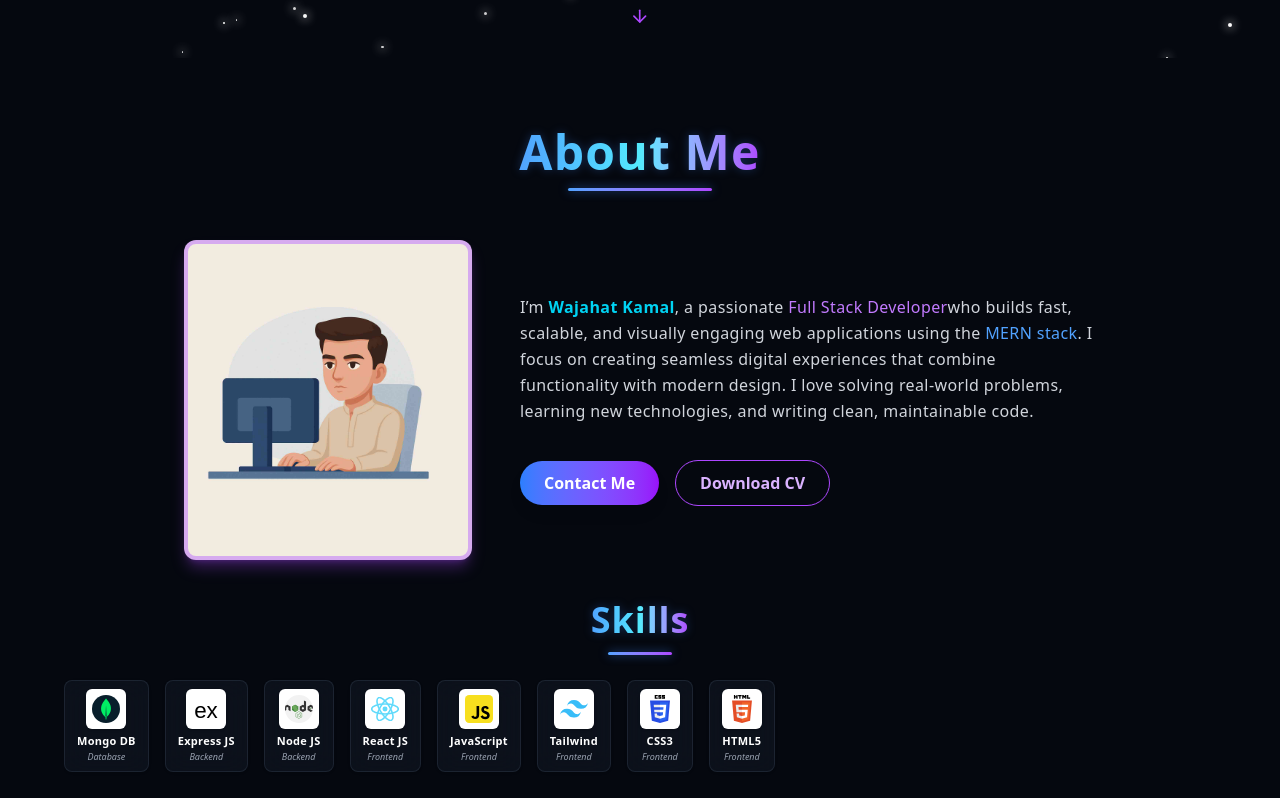
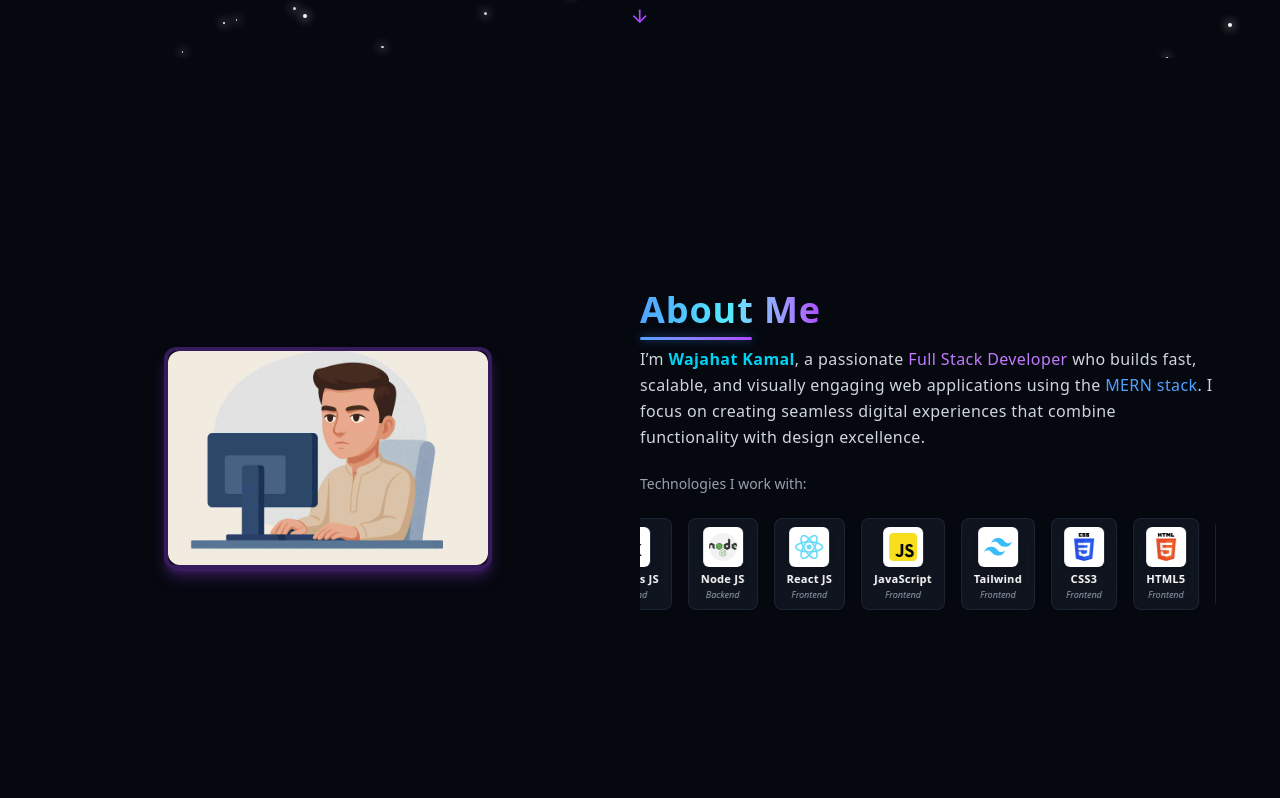
Before and after one commit to wajahat-kamal/Dev-Portfolio, a React (Vite) app: page / in a window 1280 px wide. Shown: the part 742-1540 px from the top of the page. Built offline with nearby package versions, Linux system fonts and the light colour scheme.

Commit message:
Refactor AboutSection and SkillsSection components: update layout and styling for improved visual appeal, enhance text clarity, and implement an infinite sliding animation for skills display.

```diff
--- a/src/components/AboutSection.jsx
+++ b/src/components/AboutSection.jsx
@@ -7,76 +7,44 @@ export const AboutSection = () => {
   return (
     <section
       id="about"
-      className="relative min-h-screen flex flex-col items-center justify-center px-4 sm:px-8 md:px-16 py-16"
+      className="relative min-h-screen flex flex-col items-center justify-center px-6 sm:px-8 md:px-16 py-20 text-white"
     >
-      {/* ====== Heading ====== */}
-      <h2 className="text-4xl md:text-5xl font-extrabold text-center mb-16 relative">
-        <span className="bg-gradient-to-r from-blue-400 via-cyan-300 to-purple-500 bg-clip-text text-transparent tracking-wide drop-shadow-[0_0_5px_rgba(59,130,246,0.3)]">
-          About Me
-        </span>
-        <span className="absolute bottom-[-15px] left-1/2 -translate-x-1/2 w-36 h-[3px] bg-gradient-to-r from-blue-400 to-purple-500 rounded-full shadow-[0_0_10px_rgba(59,130,246,0.6)]"></span>
-      </h2>
-
-      {/* ====== Image Left / Text Right ====== */}
-      <div className="flex flex-col md:flex-row items-center justify-center gap-12 w-full">
+      <div className="flex flex-col md:flex-row items-center justify-between gap-12 w-full max-w-6xl">
         {/* ====== Image Section ====== */}
-        <div
-          className="flex justify-center items-center w-full md:w-72 h-80 bg-[#F2ECE0] rounded-xl border-4 border-purple-500/40  shadow-lg shadow-purple-500/30 transition-all duration-500
-                 hover:scale-105 hover:shadow-purple-500/50 group"
-        >
-          <div className="relative">
+        <div className="flex justify-center items-center w-full md:w-1/2">
+          <div className="relative group rounded-xl border-4 border-purple-500/30 overflow-hidden shadow-lg shadow-purple-500/30 transition-all duration-500 hover:scale-105 hover:shadow-purple-500/50">
             <img
               src={portfolioImg}
               alt="Wajahat Kamal"
-              className="w-44 sm:w-56 md:w-64 lg:w-72 h-auto
-                "
+              className="w-60 sm:w-64 md:w-72 lg:w-80 h-auto rounded-xl object-cover"
             />
-
-            {/* Gradient Glow Overlay */}
-            <div
-              className="absolute inset-0 rounded-xl bg-gradient-to-tr from-purple-500/20 to-blue-400/20
-                    opacity-0 group-hover:opacity-100 blur-xl transition-opacity duration-500"
-            ></div>
+            <div className="absolute inset-0 rounded-xl bg-gradient-to-tr from-purple-500/20 to-blue-400/20 opacity-0 group-hover:opacity-100 blur-xl transition-opacity duration-500"></div>
           </div>
         </div>
 
-        {/* ====== Text Content ====== */}
-        <div className="max-w-xl w-full text-center md:text-left space-y-5 md:w-1/2">
+        {/* ====== Text Section ====== */}
+        <div className="max-w-xl md:w-1/2 text-center md:text-left space-y-4">
+          <h2 className="text-3xl md:text-4xl font-extrabold relative inline-block">
+            <span className="bg-gradient-to-r from-blue-400 via-cyan-300 to-purple-500 bg-clip-text text-transparent tracking-wide">
+              About Me
+            </span>
+            <span className="absolute bottom-[-10px] left-0 w-28 h-[3px] bg-gradient-to-r from-blue-400 to-purple-500 rounded-full shadow-[0_0_10px_rgba(59,130,246,0.6)]"></span>
+          </h2>
+
           <p className="text-gray-300 text-[15px] md:text-base leading-relaxed tracking-wide">
-            I’m{" "}
-            <span className="font-semibold text-cyan-400">Wajahat Kamal</span>,
-            a passionate{" "}
-            <span className="text-purple-400">Full Stack Developer</span>
-            who builds fast, scalable, and visually engaging web applications
-            using the <span className="text-blue-400">MERN stack</span>. I focus
-            on creating seamless digital experiences that combine functionality
-            with modern design. I love solving real-world problems, learning new
-            technologies, and writing clean, maintainable code.
+            I’m <span className="font-semibold text-cyan-400">Wajahat Kamal</span>, a
+            passionate <span className="text-purple-400">Full Stack Developer</span> who
+            builds fast, scalable, and visually engaging web applications using the{" "}
+            <span className="text-blue-400">MERN stack</span>. I focus on creating seamless
+            digital experiences that combine functionality with design excellence.
           </p>
 
-          <div className="flex flex-wrap items-center justify-center md:justify-start gap-4 pt-4">
-            <button className="px-6 py-2.5 rounded-full font-semibold text-sm sm:text-base bg-gradient-to-r from-blue-500 to-purple-600 text-white shadow-lg hover:shadow-[0_0_15px_rgba(59,130,246,0.6)] hover:scale-105 transition-transform duration-300">
-              Contact Me
-            </button>
-
-            <button className="px-6 py-2.5 rounded-full font-semibold text-sm sm:text-base border border-purple-500 text-purple-300 hover:bg-purple-600/20 hover:scale-105 transition-transform duration-300">
-              Download CV
-            </button>
+          <div className="mt-6">
+            <p className="text-sm text-gray-400 mb-2">
+              Technologies I work with:
+            </p>
+            <SkillsSection />
           </div>
-        </div>
-      </div>
-
-      {/* ====== Skills Section ====== */}
-      <div className="mt-10 w-full">
-        <h2 className="text-3xl md:text-4xl font-extrabold text-center mb-6 relative">
-          <span className="bg-gradient-to-r from-blue-400 via-cyan-300 to-purple-500 bg-clip-text text-transparent tracking-wide drop-shadow-[0_0_5px_rgba(59,130,246,0.3)]">
-            Skills
-          </span>
-          <span className="absolute bottom-[-15px] left-1/2 -translate-x-1/2 w-16 h-[3px] bg-gradient-to-r from-blue-400 to-purple-500 rounded-full shadow-[0_0_10px_rgba(59,130,246,0.6)]"></span>
-        </h2>
-
-        <div className="flex justify-center">
-          <SkillsSection />
         </div>
       </div>
     </section>
--- a/src/components/SkillsSection.jsx
+++ b/src/components/SkillsSection.jsx
@@ -1,18 +1,21 @@
+"use client";
 import React from "react";
 import { skills } from "../assets/Data";
 
 function SkillsSection() {
   return (
-    <div className="overflow-hidden w-full py-4">
-      {/* Outer container with animation */}
-      <div className="flex gap-4 w-max">
-        {/* First copy */}
-        {skills.map((skill, index) => (
+    <div className="w-full overflow-hidden py-4">
+      {/* Infinite sliding animation container */}
+      <div className="flex animate-slide gap-4 w-max">
+        {[...skills, ...skills].map((skill, index) => (
           <div
             key={index}
-            className="group flex flex-col items-center justify-center gap-1 rounded-lg border border-gray-700/40 bg-gray-800/30 backdrop-blur-md shadow-sm transition-all duration-300 hover:scale-105 hover:shadow-md hover:border-blue-500/60 hover:bg-gray-800/50 py-2 px-3"
+            className="group flex flex-col items-center justify-center gap-1 rounded-lg border border-gray-700/40
+                       bg-gray-800/40 backdrop-blur-md shadow-sm py-2 px-3 transition-all duration-300
+                       hover:scale-105 hover:shadow-md hover:border-blue-500/60 hover:bg-gray-800/60"
           >
-            <div className="w-10 h-10 flex items-center justify-center bg-white rounded-md shadow-sm group-hover:shadow-blue-500/30 transition-all duration-300">
+            <div className="w-10 h-10 flex items-center justify-center bg-white rounded-md shadow-sm
+                            group-hover:shadow-blue-500/30 transition-all duration-300">
               <img
                 src={skill.image}
                 alt={skill.name}
@@ -23,13 +26,27 @@ function SkillsSection() {
               <h4 className="text-[11px] font-semibold text-white tracking-wide">
                 {skill.name}
               </h4>
-              <p className="text-[9px] font-medium text-gray-400 italic">
-                {skill.category}
-              </p>
+              <p className="text-[9px] text-gray-400 italic">{skill.category}</p>
             </div>
           </div>
         ))}
       </div>
+
+      {/* Animation keyframes */}
+      <style jsx>{`
+        @keyframes slide {
+          from {
+            transform: translateX(0);
+          }
+          to {
+            transform: translateX(-50%);
+          }
+        }
+        .animate-slide {
+          display: flex;
+          animation: slide 25s linear infinite;
+        }
+      `}</style>
     </div>
   );
 }
```
